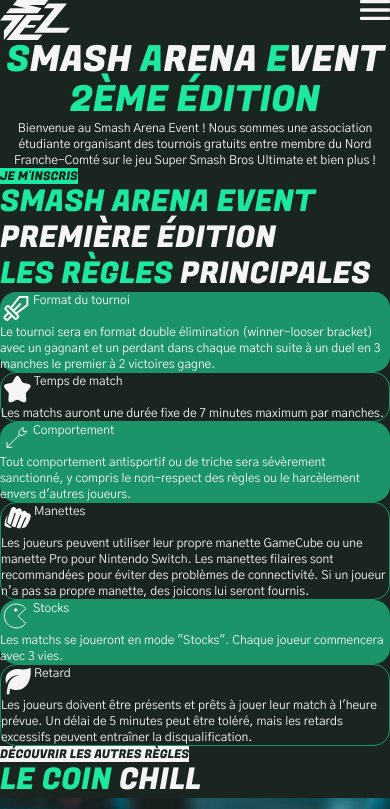
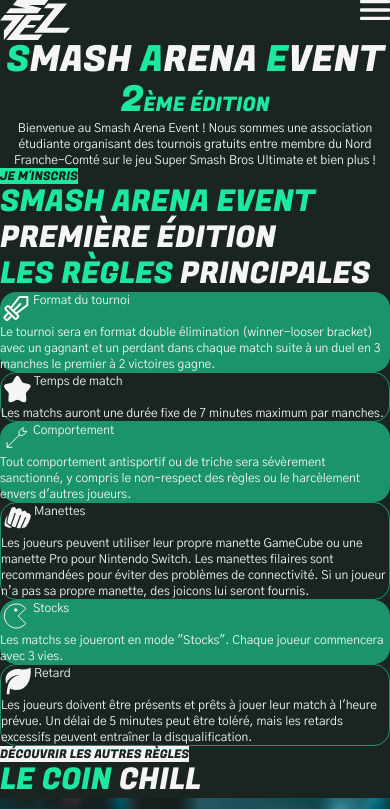
Before and after one commit to SmashArenaEvent/site_vitrine_SAE_2025, a Vue app: page / in a window 390 px wide. Shown: the top 809 px of the page. Built offline with nearby package versions, Linux system fonts and the light colour scheme.

Commit message:
détails title format mobile

```diff
--- a/src/pages/index.vue
+++ b/src/pages/index.vue
@@ -6,7 +6,7 @@
 </script>
 <template>
     <section>
-        <h1 class="font-fugaz-one uppercase text-4xl text-center"><span class="text-Tonic">S</span>mash <span class="text-Tonic">a</span>rena <span class="text-Tonic">e</span>vent<br/><span class="text-Tonic">2ème édition</span></h1>
+        <h1 class="font-fugaz-one uppercase text-4xl text-center"><span class="text-Tonic">S</span>mash <span class="text-Tonic">a</span>rena <span class="text-Tonic">e</span>vent<br/><span class="text-Tonic">2<span class="text-xl">ème édition</span></span></h1>
         <p class="text-center">Bienvenue au Smash Arena Event ! Nous sommes une association étudiante organisant des <span>tournois gratuits</span> entre membre du Nord Franche-Comté sur le jeu <span>Super Smash Bros Ultimate</span> et bien plus !</p>
         <a href="#">
             <button class="bg-Tonic">
```
